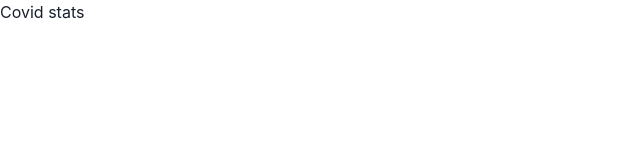
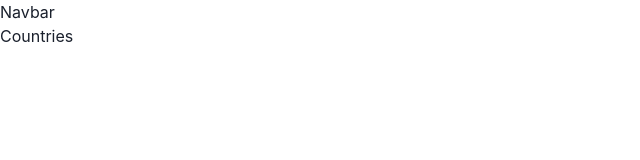
Before and after one commit to arielger/covid-stats, a React (Create React App) app: page /countries in a window 1280 px wide. Shown: the top 160 px of the page, without its empty margins (0-640 px from the left). Built offline with nearby package versions, Linux system fonts and the light colour scheme.

Commit message:
Add react-router initial implementation

```diff
--- a/package.json
+++ b/package.json
@@ -17,6 +17,7 @@
     "react": "^17.0.2",
     "react-dom": "^17.0.2",
     "react-icons": "^3.0.0",
+    "react-router-dom": "^5.3.0",
     "react-scripts": "4.0.3",
     "typescript": "^3.9.5",
     "web-vitals": "^0.2.2"
@@ -41,5 +42,8 @@
       "last 1 firefox version",
       "last 1 safari version"
     ]
+  },
+  "devDependencies": {
+    "@types/react-router-dom": "^5.1.8"
   }
 }
--- a/src/App.tsx
+++ b/src/App.tsx
@@ -4,8 +4,10 @@ import {
   theme,
 } from "@chakra-ui/react"
 
+import { Router } from "./Router";
+
 export const App = () => (
   <ChakraProvider theme={theme}>
-    <h1>Covid stats</h1>
+    <Router />
   </ChakraProvider>
 )
--- /dev/null
+++ b/src/Router.tsx
@@ -0,0 +1,26 @@
+import * as React from "react"
+import { BrowserRouter, Switch, Route } from "react-router-dom";
+
+import { Login } from "./screens/Login";
+import { Countries } from "./screens/Countries";
+import { CountryCovidCases } from "./screens/CountryCovidCases";
+
+import { NavBar } from "./components/NavBar";
+
+export const Router = () => (
+    <BrowserRouter>
+        <NavBar />
+        { /* @TODO: Add auth redirection logic */ }
+        <Switch>
+            <Route path="/login">
+                <Login />
+            </Route>
+            <Route path="/countries">
+                <Countries />
+            </Route>
+            <Route path="/countries/:country">
+                <CountryCovidCases />
+            </Route>
+        </Switch>
+    </BrowserRouter>
+);
--- /dev/null
+++ b/src/components/NavBar.tsx
@@ -0,0 +1,8 @@
+import * as React from "react"
+import { Link } from "react-router-dom";
+
+export const NavBar = () => (
+    <div>
+        <h2>Navbar</h2>
+    </div>
+);
--- /dev/null
+++ b/src/screens/Countries.tsx
@@ -0,0 +1,7 @@
+import * as React from "react"
+
+export const Countries = () => (
+    <div>
+        <h2>Countries</h2>
+    </div>
+);
--- /dev/null
+++ b/src/screens/CountryCovidCases.tsx
@@ -0,0 +1,7 @@
+import * as React from "react"
+
+export const CountryCovidCases = () => (
+    <div>
+        <h2>CountryCovidCases</h2>
+    </div>
+);
--- /dev/null
+++ b/src/screens/Login.tsx
@@ -0,0 +1,7 @@
+import * as React from "react"
+
+export const Login = () => (
+    <div>
+        <h2>Login</h2>
+    </div>
+);
```
Also changed, not shown: 1 other file (tests, documents, lock files or other folders).
